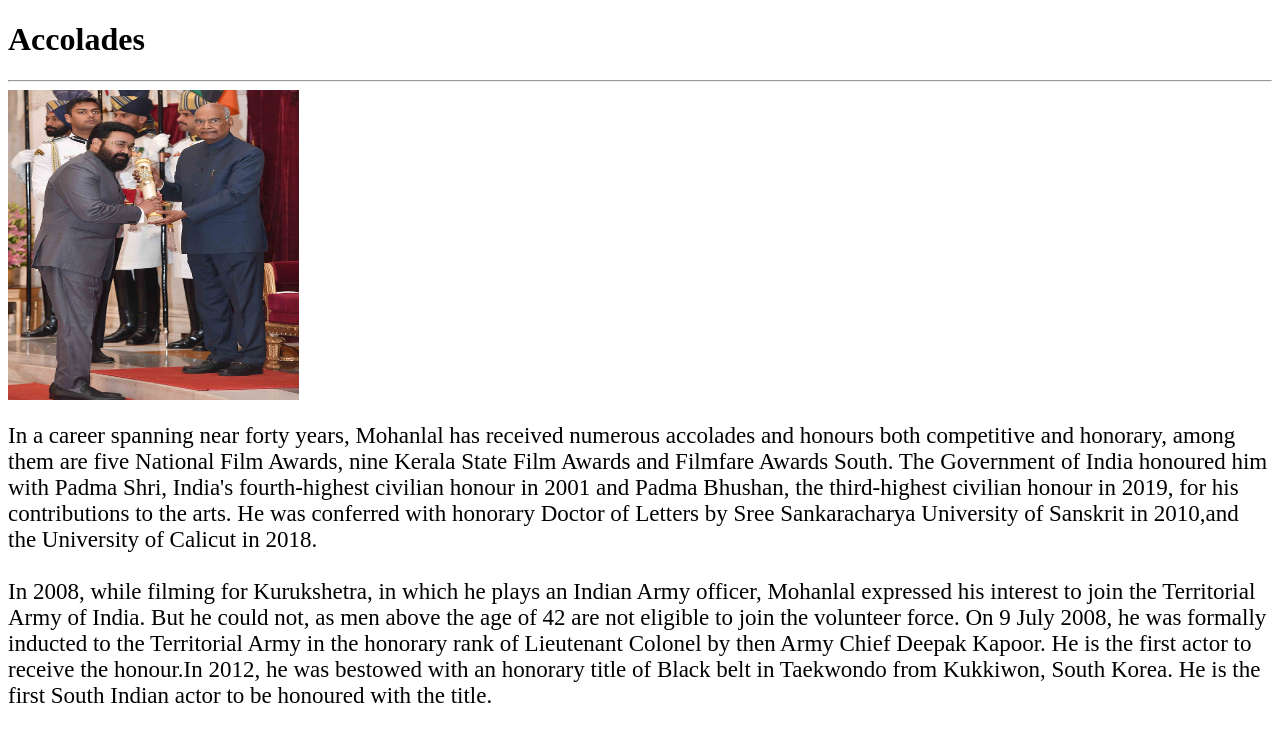
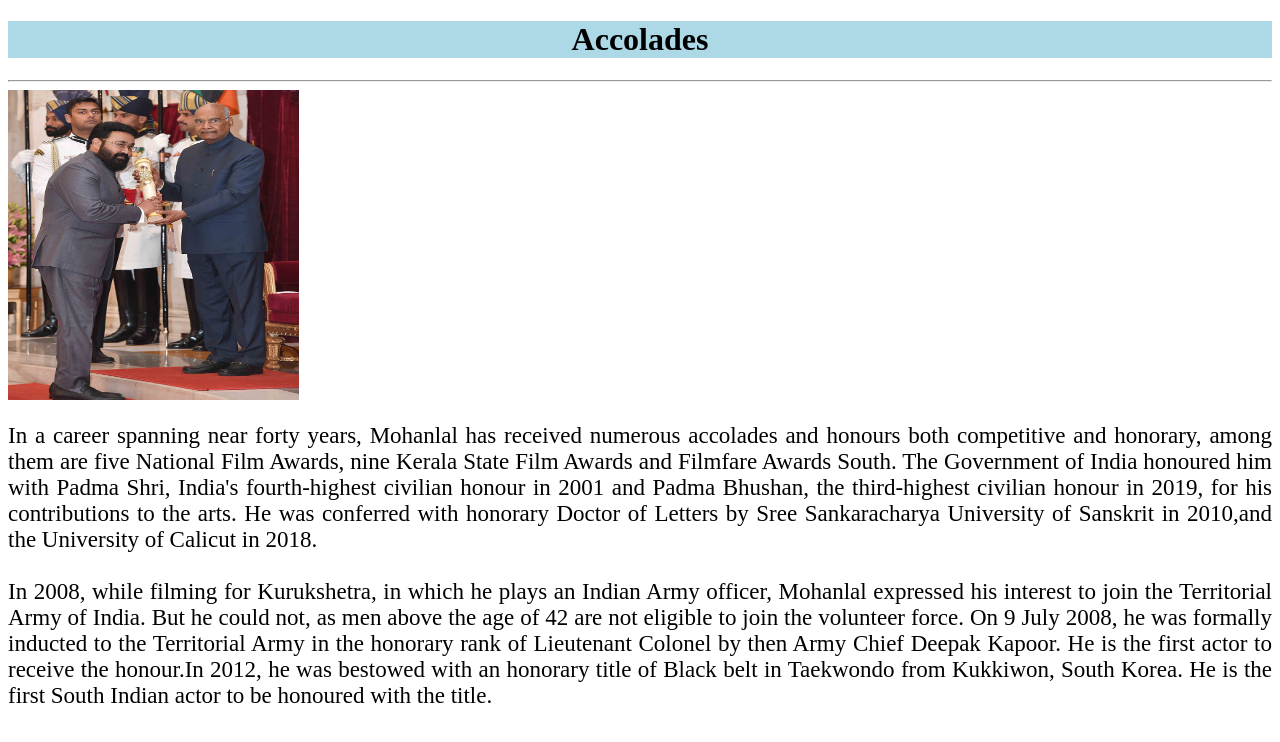
Before and after one commit to prathul2/mohanlal, a plain HTML site: page accolades.html in a window 1280 px wide. Drawn offline with Linux system fonts and the light colour scheme.

Commit message:
Update accolades.html

```diff
--- a/accolades.html
+++ b/accolades.html
@@ -4,6 +4,7 @@
 		<title>
 			Accolades
 		</title>
+		<link rel="stylesheet" type="text/css" href="sample.css" />
 	</head>
 	   <body>
 		<h1>Accolades</h1><hr/>
```
